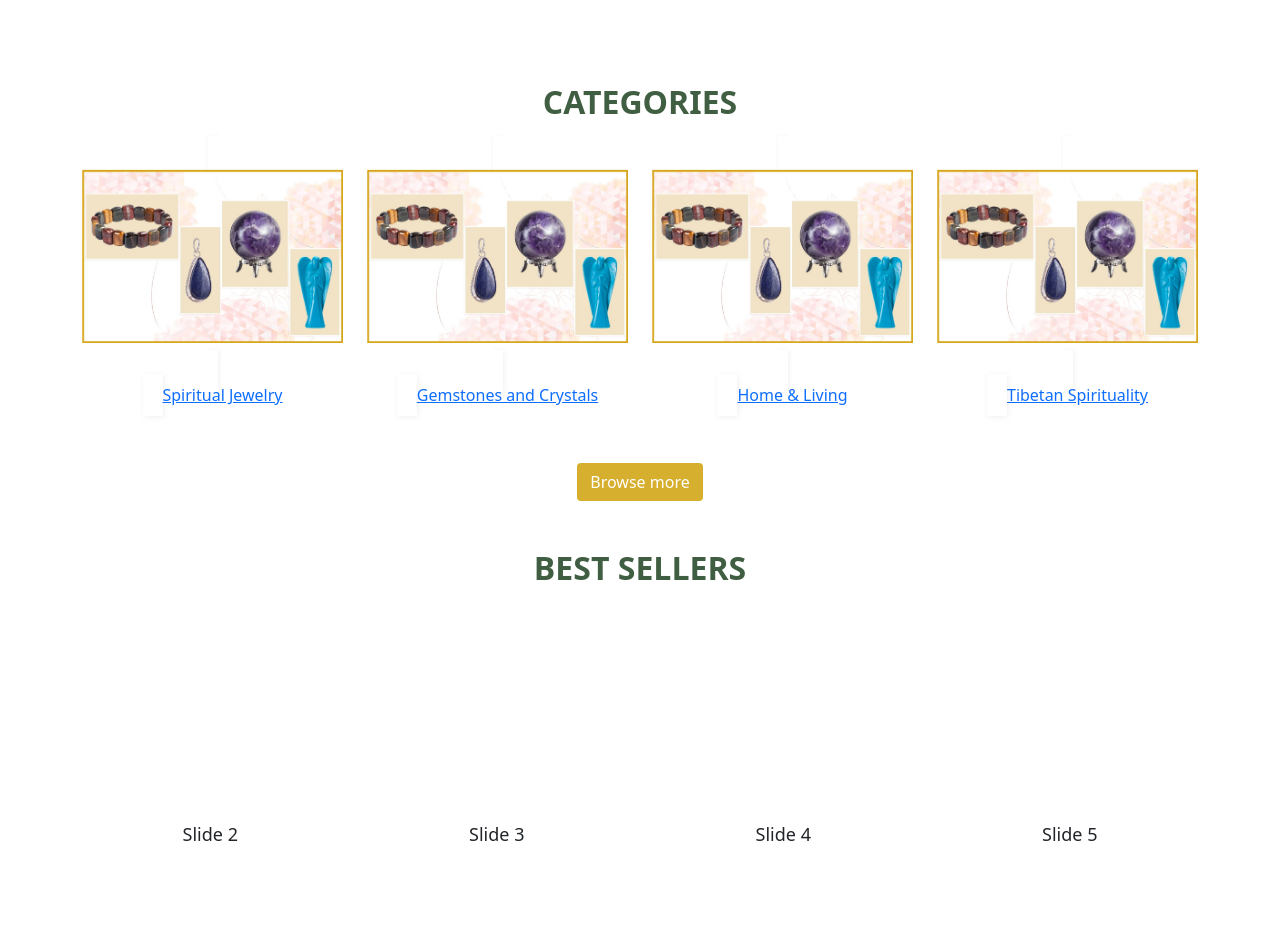
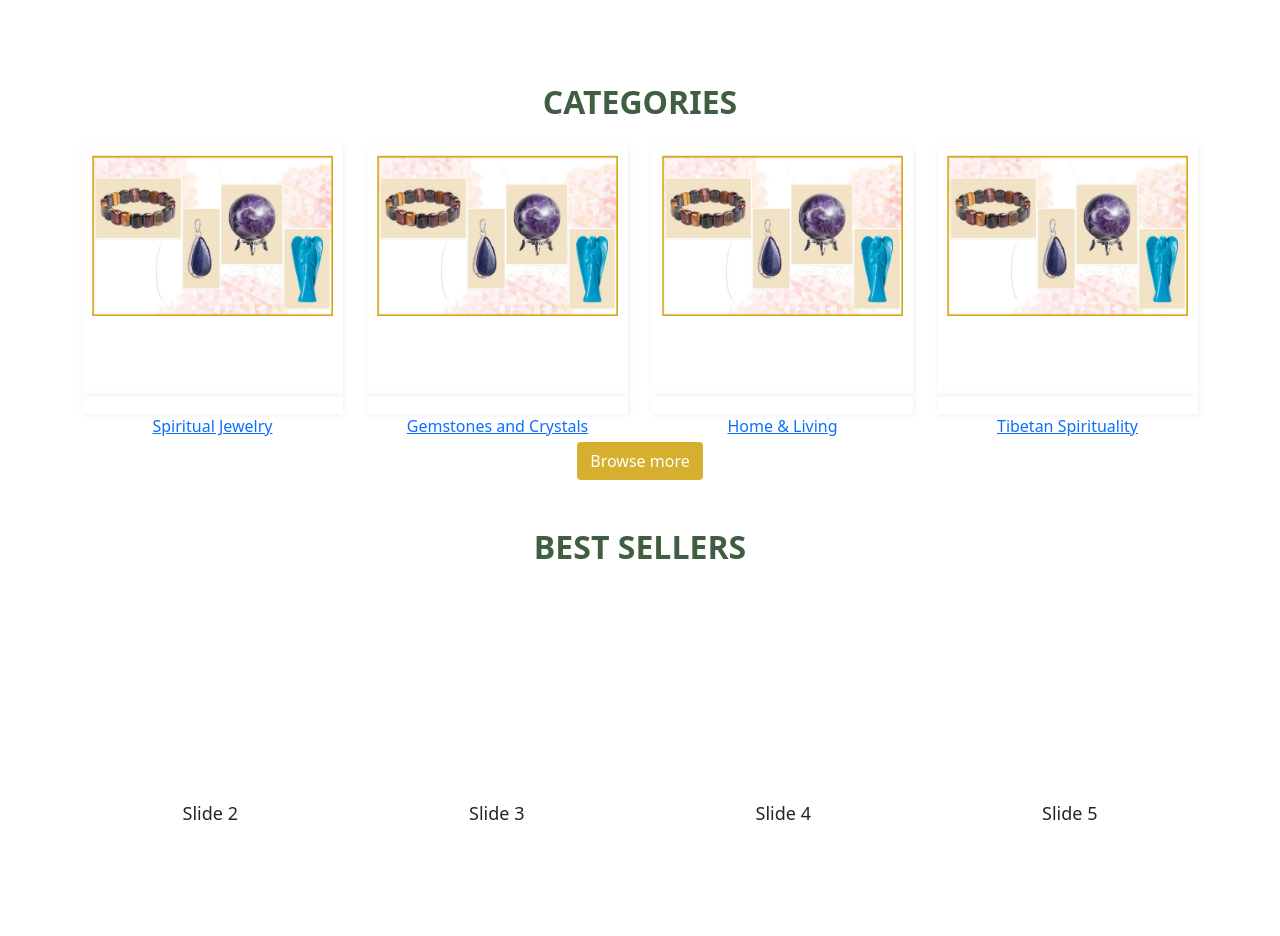
Before and after one commit to Stealthdark/theastralplace, a website: page index.html in a window 1280 px wide. Shown: the part 1420-2356 px from the top of the page. Drawn offline with nearby package versions, Linux system fonts and the light colour scheme.

Commit message:
Update products.css

```diff
--- a/products.css
+++ b/products.css
@@ -1,10 +1,12 @@
 .category-card-wrapper {
+    display: block;
     height: 100%;
     padding: 10px;
     transition: all .3s ease-in-out;
     box-shadow: 1px 1px 5px 0px rgba(235, 235, 235, 0.75);
     -webkit-box-shadow: 1px 1px 5px 0px rgba(235, 235, 235, 0.75);
     -moz-box-shadow: 1px 1px 5px 0px rgba(235, 235, 235, 0.75);
+    text-decoration: none;
 }
 .category-card-wrapper:hover {
     transform: scale(1.08);
```
